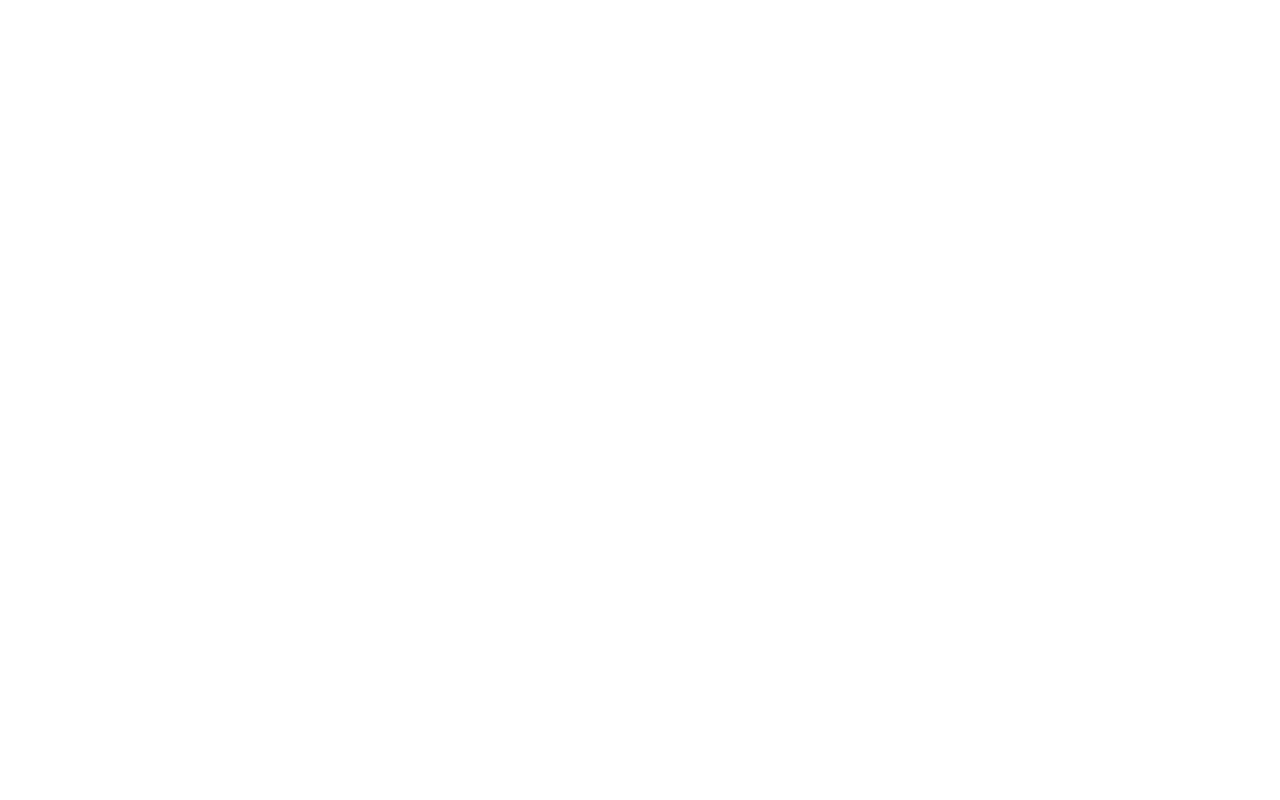
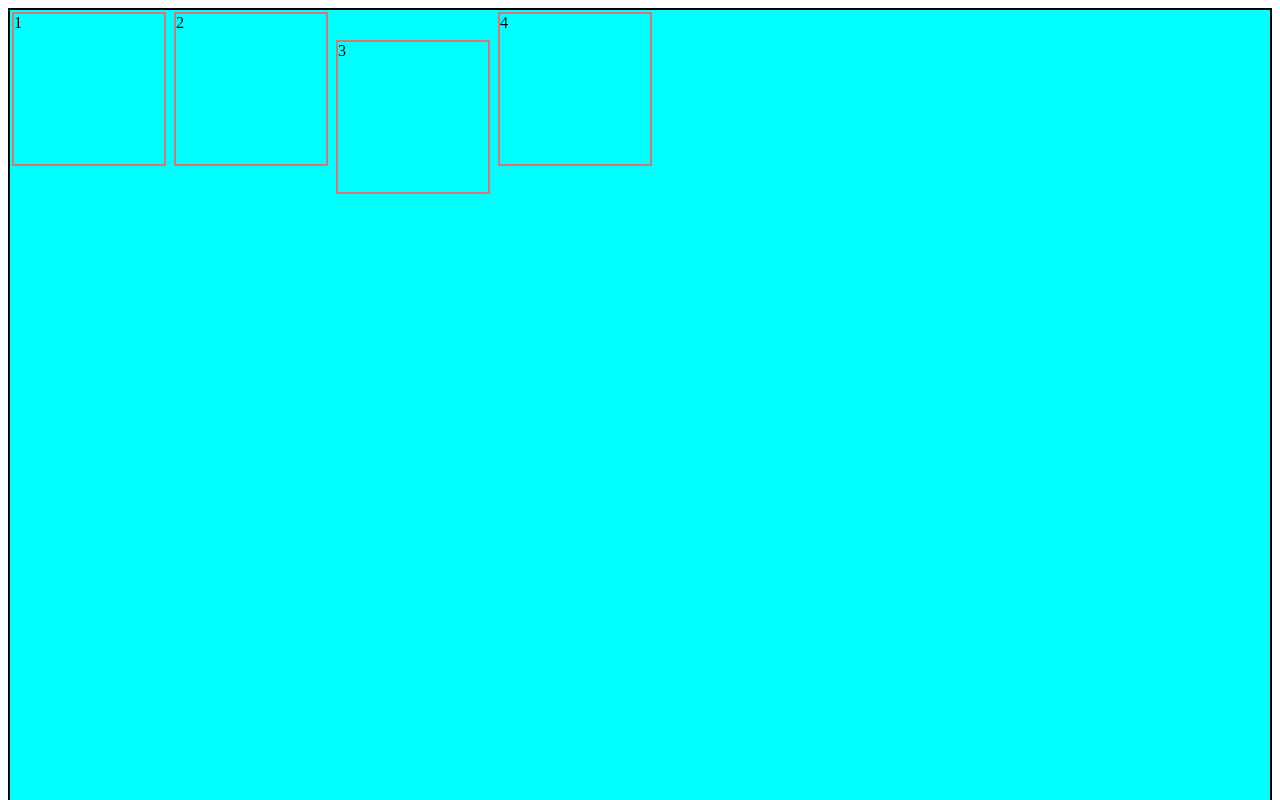
Before and after one commit to Zahid-Sarang/CSS_Practices, a plain HTML site: page index.html in a window 1280 px wide. Shown: the top 800 px of the page. Drawn offline with Linux system fonts and the light colour scheme.

Commit message:
Position

```diff
--- a/index.html
+++ b/index.html
@@ -11,6 +11,12 @@
 </head>
 
 <body>
+    <div class="container">
+        <div class="box" id="box1">1</div>
+        <div class="box" id="box2">2</div>
+        <div class="box" id="box3">3</div>
+        <div class="box" id="box4">4</div>
+    </div>
 
 </body>
 
--- a/styles.css
+++ b/styles.css
@@ -4,3 +4,29 @@
 /* 2 Id Selector */
 /* 3 Class Selector */
 /* 4 Grouping Selector */
+
+/* Position  */
+/* absolute,relative,static,fixed,sticky */
+.container {
+  border: 2px solid black;
+  background-color: aqua;
+  height: 34440px;
+}
+
+.box {
+  border: 2px solid rgb(217, 117, 117);
+  width: 150px;
+  height: 150px;
+  margin: 2px;
+  display: inline-block;
+}
+#box3 {
+  /* relative: Position the Element relative to ists normal position and will leave a gap at its normal position; */
+  /* absolute: Position the Element relative to the postion of its first parents */
+  /* fixed: Position the Element relative to the browser window */
+
+
+  position: sticky;
+  top: 40px;
+
+}
```
